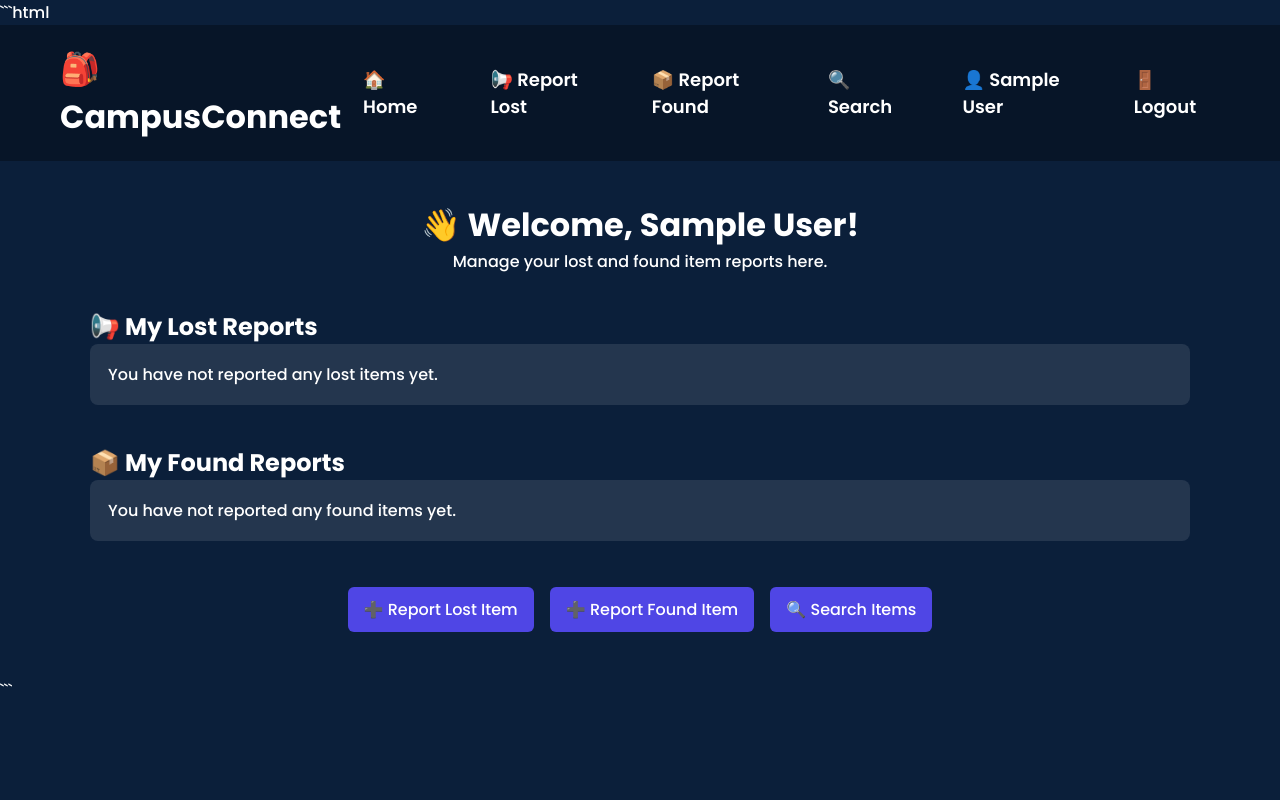
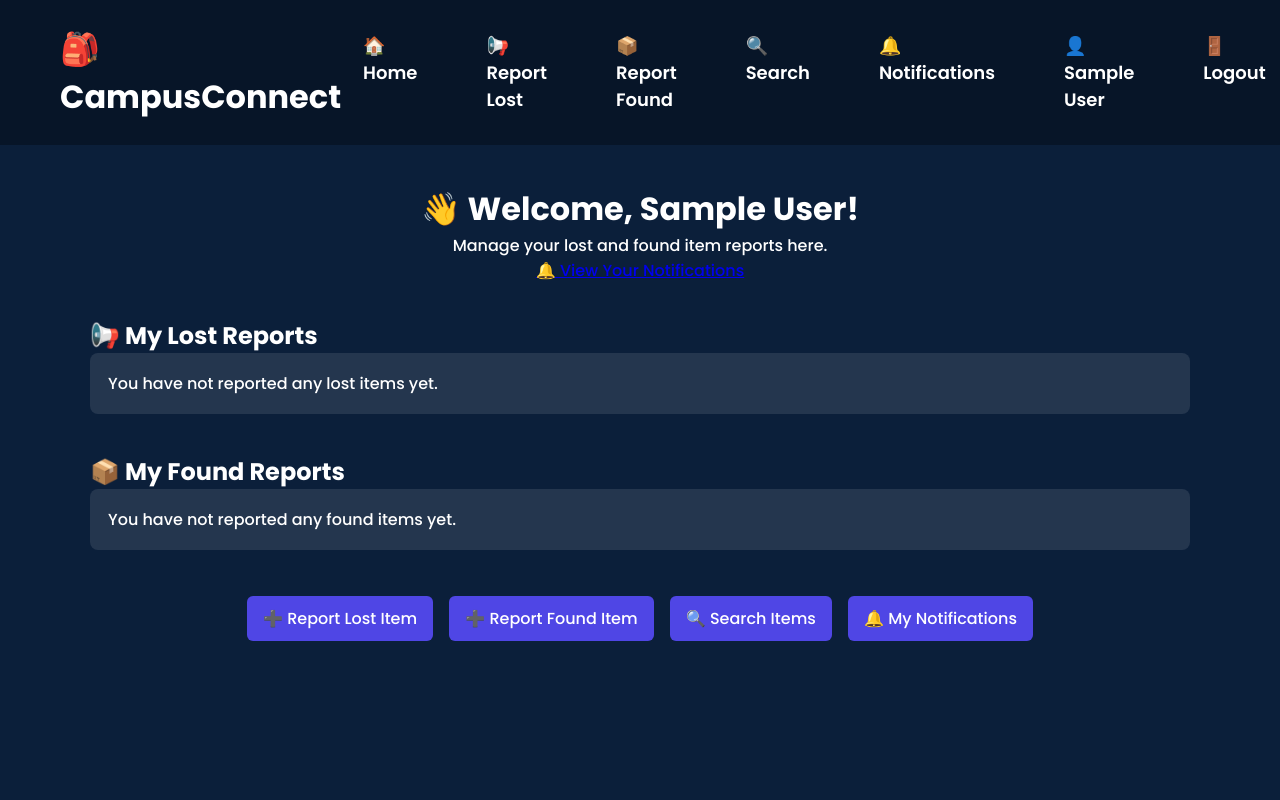
Before and after one commit to Monguse15/CampusLostFound, a Flask app: page /dashboard in a window 1280 px wide. Run offline with Flask 3, Linux system fonts and the light colour scheme; the visitor is signed in with stand-in values (Sample User, id 1); data that the repository does not hold is empty; some libraries are stand-ins or nearby versions.

Commit message:
Update dashboard and notifications

````diff
--- a/templates/dashboard.html
+++ b/templates/dashboard.html
@@ -1,4 +1,4 @@
-```html
+
 <!DOCTYPE html>
 <html lang="en">
 
@@ -119,6 +119,20 @@
             text-decoration: none;
         }
 
+        .notification-link {
+            position: relative;
+        }
+
+        .notification-count {
+            display: inline-block;
+            background: #dc2626;
+            color: white;
+            border-radius: 50%;
+            padding: 2px 7px;
+            font-size: 12px;
+            margin-left: 4px;
+        }
+
         @media (max-width: 480px) {
             .dashboard-container {
                 width: 94%;
@@ -140,12 +154,28 @@
             <a href="{{ url_for('search') }}">🔍 Search</a>
 
             {% if session.get('user_id') %}
+
+                <a href="{{ url_for('notifications') }}"
+                   class="notification-link">
+                    🔔 Notifications
+
+                    {% if unread_notifications > 0 %}
+                        <span class="notification-count">
+                            {{ unread_notifications }}
+                        </span>
+                    {% endif %}
+                </a>
+
                 <a href="{{ url_for('dashboard') }}">
                     👤 {{ session.get('user_name', 'My Account') }}
                 </a>
+
                 <a href="{{ url_for('logout') }}">🚪 Logout</a>
+
             {% else %}
+
                 <a href="{{ url_for('login') }}">🔑 Login</a>
+
             {% endif %}
         </div>
     </nav>
@@ -157,17 +187,29 @@
             <h1>
                 👋 Welcome, {{ session.get('user_name', 'User') }}!
             </h1>
+
             <p>Manage your lost and found item reports here.</p>
+
+            <a href="{{ url_for('notifications') }}">
+                🔔 View Your Notifications
+
+                {% if unread_notifications > 0 %}
+                    ({{ unread_notifications }} unread)
+                {% endif %}
+            </a>
         </div>
 
         <!-- My Lost Reports -->
         <section class="dashboard-section">
+
             <h2>📢 My Lost Reports</h2>
 
             {% if lost_items %}
+
                 <div class="reports-grid">
 
                     {% for item in lost_items %}
+
                         <article class="report-card">
 
                             <span class="status lost">Lost</span>
@@ -218,25 +260,34 @@
                                 </form>
 
                             </div>
+
                         </article>
+
                     {% endfor %}
 
                 </div>
+
             {% else %}
+
                 <p class="empty-message">
                     You have not reported any lost items yet.
                 </p>
+
             {% endif %}
+
         </section>
 
         <!-- My Found Reports -->
         <section class="dashboard-section">
+
             <h2>📦 My Found Reports</h2>
 
             {% if found_items %}
+
                 <div class="reports-grid">
 
                     {% for item in found_items %}
+
                         <article class="report-card">
 
                             <span class="status found">Found</span>
@@ -287,19 +338,26 @@
                                 </form>
 
                             </div>
+
                         </article>
+
                     {% endfor %}
 
                 </div>
+
             {% else %}
+
                 <p class="empty-message">
                     You have not reported any found items yet.
                 </p>
+
             {% endif %}
+
         </section>
 
         <!-- Dashboard Navigation -->
         <div class="dashboard-links">
+
             <a href="{{ url_for('report_lost') }}">
                 ➕ Report Lost Item
             </a>
@@ -311,10 +369,14 @@
             <a href="{{ url_for('search') }}">
                 🔍 Search Items
             </a>
+
+            <a href="{{ url_for('notifications') }}">
+                🔔 My Notifications
+            </a>
+
         </div>
 
     </main>
 
 </body>
 </html>
-```
````
Also changed, not shown: templates/notifications.html (+59 -2 lines).
